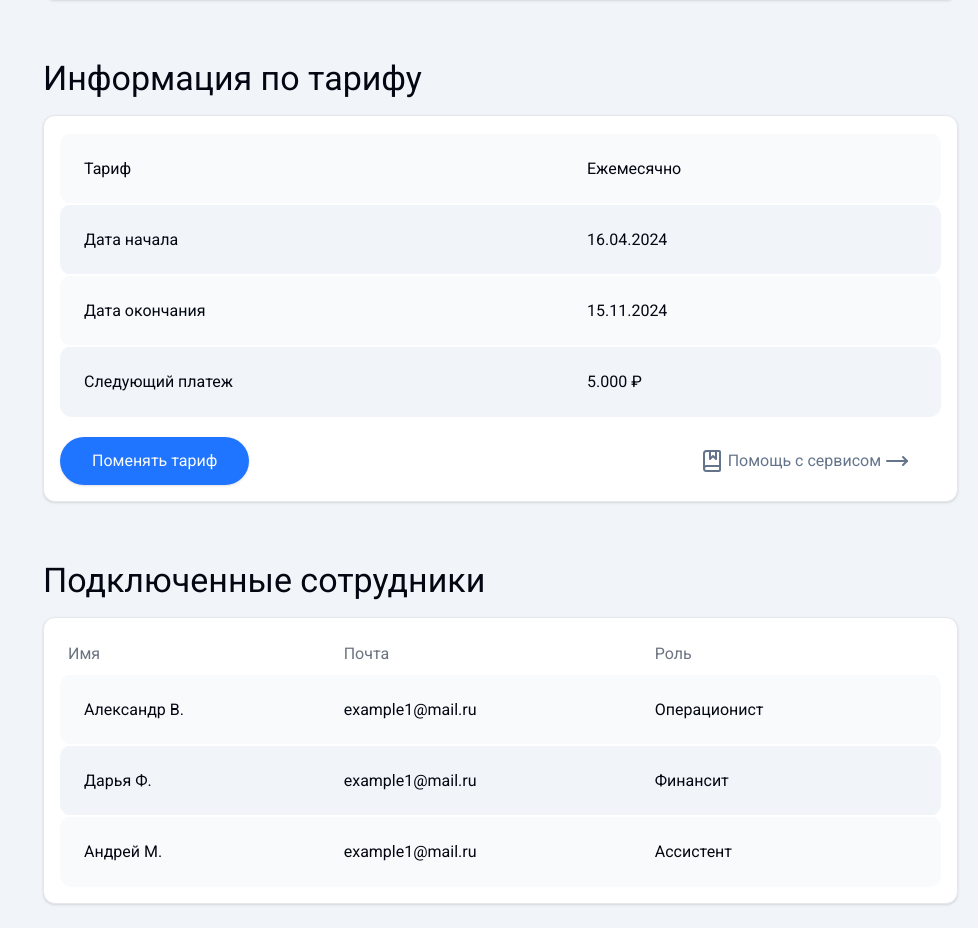
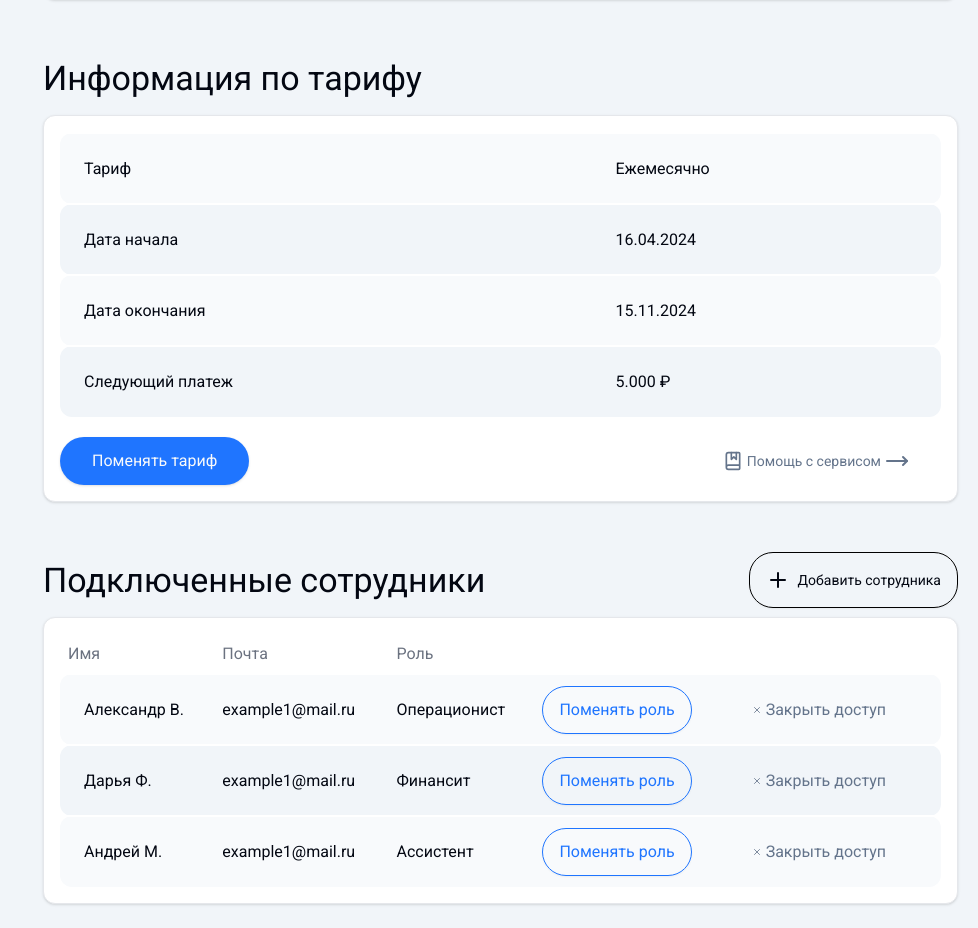
Before and after one commit to edik0101/pofk_frontend, a Next.js app: page /settings/profile in a window 1280 px wide. Shown: the part 883-1811 px from the top of the page, without its empty margins (302-1280 px from the left). Built offline with nearby package versions, Linux system fonts and the light colour scheme.

Commit message:
feat: add buttons to profile page

```diff
--- a/src/app/settings/profile/page.tsx
+++ b/src/app/settings/profile/page.tsx
@@ -4,7 +4,7 @@ import Heading from "@/components/Heading/Heading";
 import SimpleTable from "@/components/Tables/SimpleTable/SimpleTable";
 import { Button } from "@/components/ui/button";
 import { Card } from "@/components/ui/card";
-import { BookMarkedIcon, MoveRightIcon } from "lucide-react";
+import { BookMarkedIcon, MoveRightIcon, PlusIcon, X } from "lucide-react";
 import Link from "next/link";
 
 const TarifTableData = [
@@ -26,22 +26,45 @@ const TarifTableData = [
   },
 ];
 
-const EmployeeListColumns = ["Имя", "Почта", "Роль"];
+const EmployeeListColumns = ["Имя", "Почта", "Роль", "", ""];
+const changeRoleBtn = (
+  <Button
+    variant="outline"
+    className="h-12 rounded-3xl border border-primary bg-transparent text-base text-primary"
+  >
+    Поменять роль
+  </Button>
+);
+const closeAccessBtn = (
+  <Button
+    variant="outline"
+    className="h-12 rounded-3xl border-none bg-transparent text-base text-slate-500 shadow-none"
+  >
+    <X size={10} strokeWidth={2} className="mr-1" />
+    <span>Закрыть доступ</span>
+  </Button>
+);
 const EmployeeList = [
   {
     name: "Александр В.",
     email: "example1@mail.ru",
     role: "Операционист",
+    changeRoleBtn: changeRoleBtn,
+    closeAccessBtn: closeAccessBtn,
   },
   {
     name: "Дарья Ф.",
     email: "example1@mail.ru",
     role: "Финансит",
+    changeRoleBtn: changeRoleBtn,
+    closeAccessBtn: closeAccessBtn,
   },
   {
     name: "Андрей М.",
     email: "example1@mail.ru",
     role: "Ассистент",
+    changeRoleBtn: changeRoleBtn,
+    closeAccessBtn: closeAccessBtn,
   },
 ];
 
@@ -64,15 +87,23 @@ export default function Profile() {
           </Button>
           <Link
             href="#"
-            className="group mr-8 flex items-center gap-1 text-slate-500 hover:opacity-80"
+            className="group mr-8 flex items-center gap-1 text-sm text-slate-500 hover:opacity-80"
           >
-            <BookMarkedIcon />
+            <BookMarkedIcon size={20} />
             Помощь с сервисом
             <MoveRightIcon className="group-hover:translate-x-2" />
           </Link>
         </div>
       </Card>
-      <Heading text="Подключенные сотрудники" headingLvl={2} />
+      <div className="flex items-baseline justify-between">
+        <Heading text="Подключенные сотрудники" headingLvl={2} />
+        <Button
+          variant="outline"
+          className="h-14 rounded-3xl border border-black bg-transparent"
+        >
+          <PlusIcon className="mr-2" /> Добавить сотрудника
+        </Button>
+      </div>
       <Card className="bg-white p-4">
         <SimpleTable data={EmployeeList} columnsHeaders={EmployeeListColumns} />
       </Card>
--- a/src/components/Tables/SimpleTable/SimpleTable.tsx
+++ b/src/components/Tables/SimpleTable/SimpleTable.tsx
@@ -1,5 +1,6 @@
 "use client";
 
+import React from "react";
 import {
   flexRender,
   getCoreRowModel,
@@ -20,17 +21,22 @@ export default function SimpleTable({
   data,
   columnsHeaders,
 }: {
-  data: Record<string, string | number>[];
+  data: Record<string, string | number | JSX.Element>[];
   columnsHeaders?: string[];
 }) {
-  const columns: ColumnDef<Record<string, string | number>>[] = Object.keys(
-    data[0],
-  ).map((key: string, i: number) => {
-    return {
-      accessorKey: key,
-      header: columnsHeaders ? columnsHeaders[i] : "",
-    };
-  });
+  const columns: ColumnDef<Record<string, string | number | JSX.Element>>[] =
+    Object.keys(data[0]).map((key: string, i: number) => {
+      return {
+        accessorKey: key,
+        header: columnsHeaders ? columnsHeaders[i] : "",
+        cell: ({ row }) => {
+          const value = row.original[key];
+          return typeof value === "object" && React.isValidElement(value)
+            ? value
+            : String(value);
+        },
+      };
+    });
 
   const table = useReactTable({
     data,
@@ -68,7 +74,7 @@ export default function SimpleTable({
             {row.getVisibleCells().map((cell, ind) => (
               <TableCell
                 key={cell.id}
-                className={`${ind === 0 ? "rounded-l-xl pl-6" : ""} ${ind === row.getVisibleCells().length - 1 ? "rounded-r-xl pr-6" : ""}`}
+                className={`${ind === 0 ? "rounded-l-xl pl-6" : ""} ${ind === row.getVisibleCells().length - 1 ? "rounded-r-xl" : ""}`}
               >
                 {flexRender(cell.column.columnDef.cell, cell.getContext())}
               </TableCell>
```
